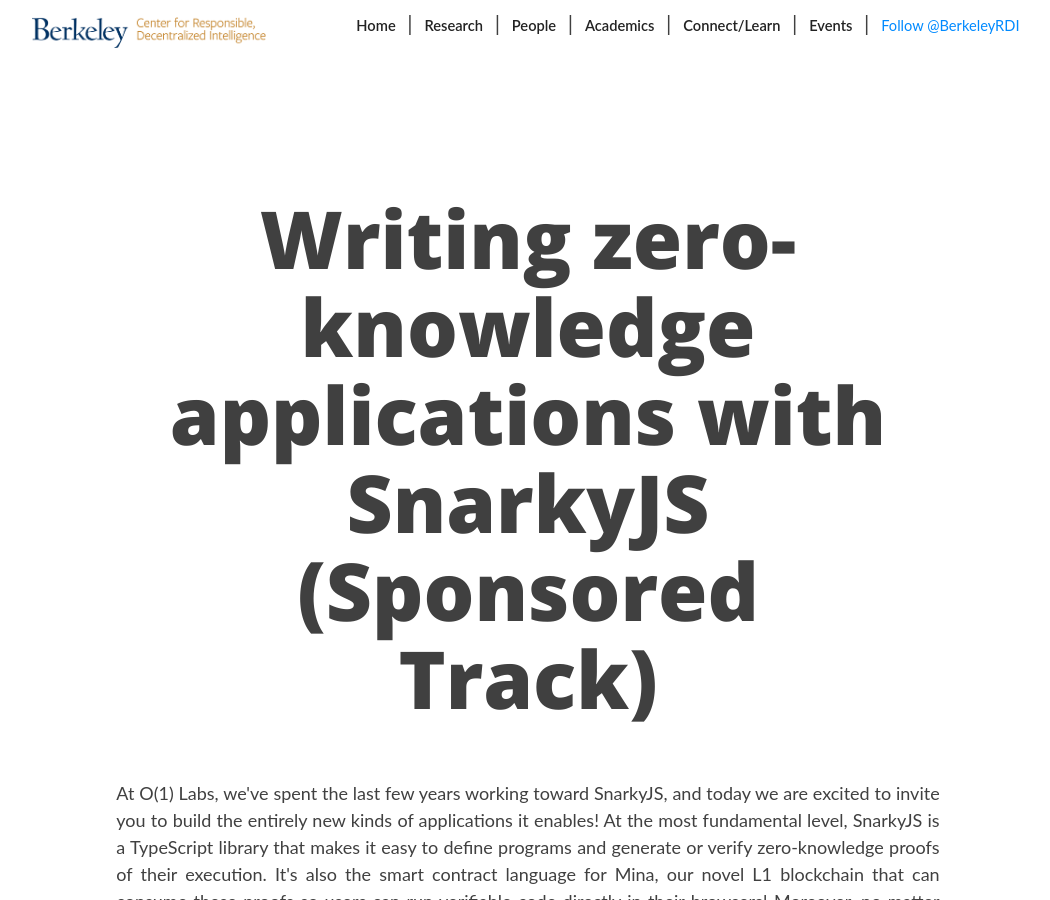
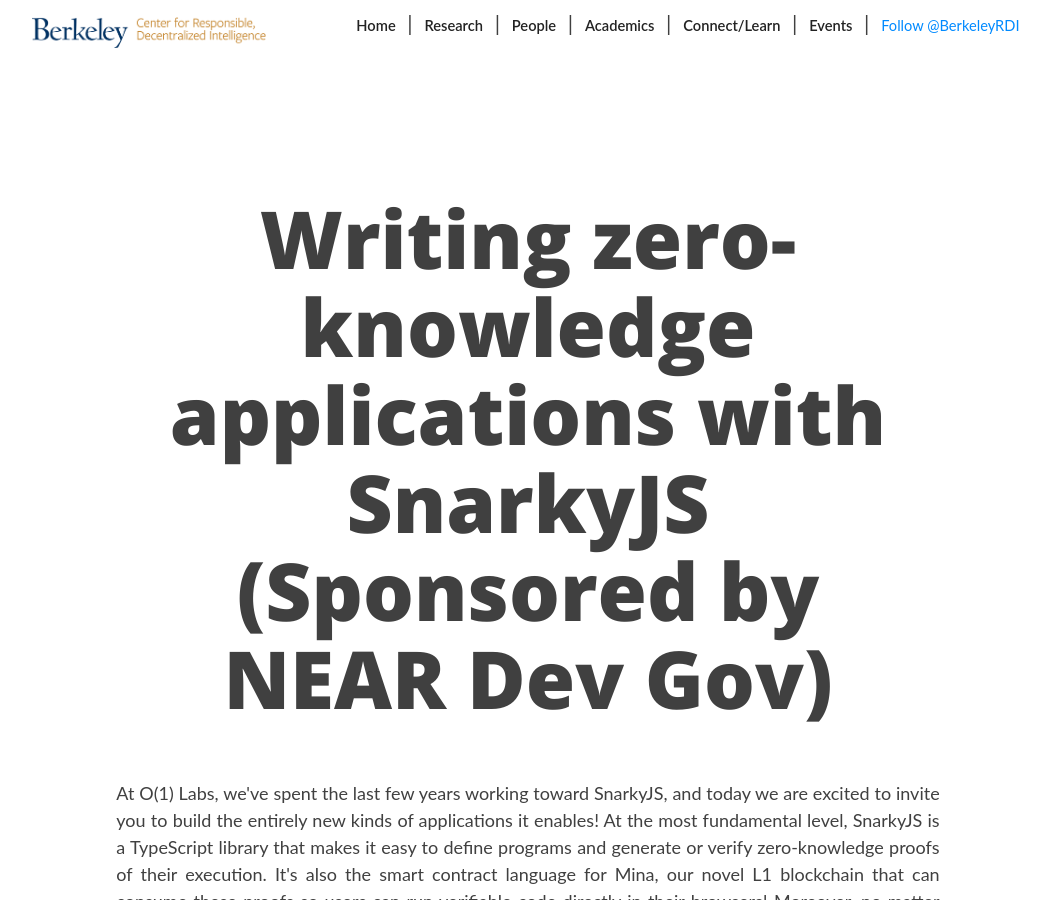
Before and after one commit to rdi-berkeley/zkp-web3-hackathon, a Jekyll site: the page built from _tracks/zk_snarkyjs_track.md, in a window 1280 px wide and 900 px high. Shown: the whole window, without its empty margins (112-1162 px from the left). Built offline with Jekyll 4.4.1, drawn with Linux system fonts in a browser that asks for light colours; nearby versions of some CDN libraries; comment, search, counter and statistics services are not loaded.

Commit message:
Update zk_snarkyjs_track.md

```diff
--- a/_tracks/zk_snarkyjs_track.md
+++ b/_tracks/zk_snarkyjs_track.md
@@ -1,5 +1,5 @@
 ---
-title: Writing zero-knowledge applications with SnarkyJS (Sponsored Track)
+title: Writing zero-knowledge applications with SnarkyJS (Sponsored by NEAR Dev Gov)
 description: Use SnarkyJS to write smart contracts and zkPrograms in TypeScript.
 date: 2019-12-31 14:40:45
 ---
```
